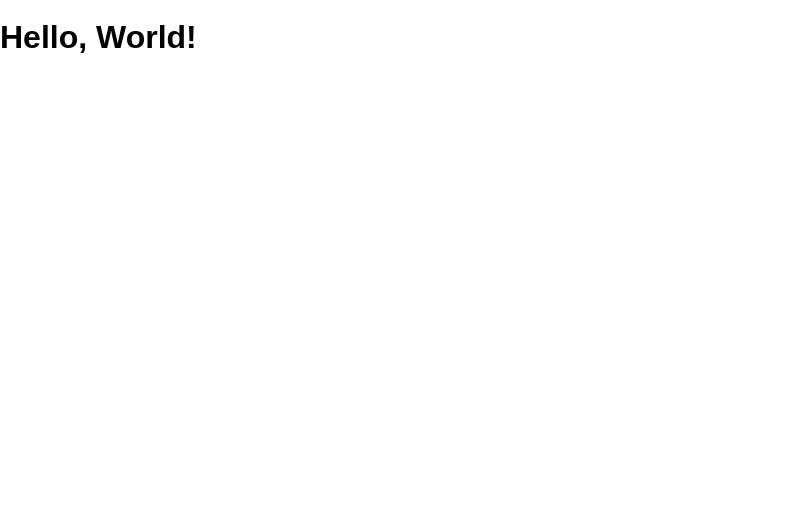
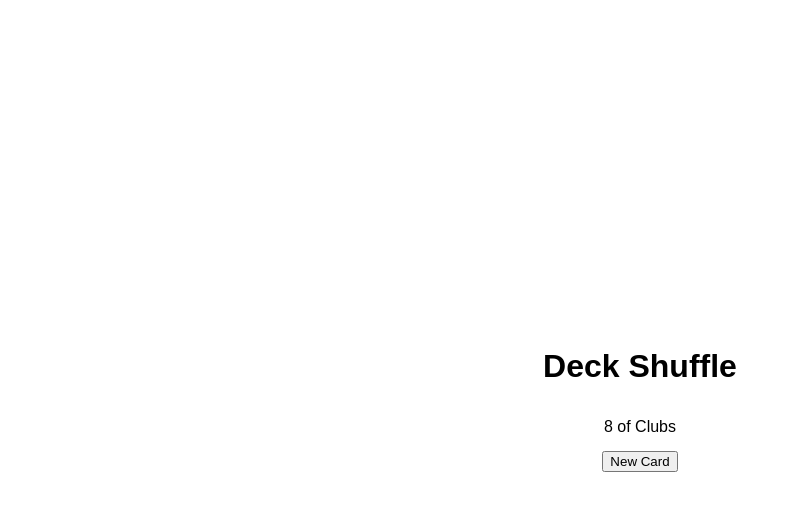
Before and after one commit to Breadkenty/homework-8, a website: page public/index.html in a window 1280 px wide. Shown: the whole page, without its empty margins (0-797 px from the left). Drawn offline with Linux system fonts and the light colour scheme.

Commit message:
first push

```diff
--- a/public/index.html
+++ b/public/index.html
@@ -1,14 +1,16 @@
 <!DOCTYPE html>
 <html>
   <head lang="en">
-    <meta charset="UTF-8">
-    <meta name="viewport" content="width=device-width, initial-scale=1">
+    <meta charset="UTF-8" />
+    <meta name="viewport" content="width=device-width, initial-scale=1" />
     <title>Homework 8</title>
-    <link rel="shortcut icon" href="/favicon.ico">
-    <link rel="stylesheet" href="/screen.css">
+    <link rel="shortcut icon" href="/favicon.ico" />
+    <link rel="stylesheet" href="/screen.css" />
   </head>
   <body>
-    <h1 class='hello-world'></h1>
+    <h1>Deck Shuffle</h1>
+    <p id="card">random card</p>
+    <button id="newCard">New Card</button>
     <script src="/main.js" charset="utf-8"></script>
   </body>
 </html>
--- a/public/main.js
+++ b/public/main.js
@@ -1,7 +1,45 @@
+let suits = ["Hearts", "Clubs", "Spades", "Diamonds"];
+let faces = [
+  "Ace",
+  "2",
+  "3",
+  "4",
+  "5",
+  "6",
+  "7",
+  "8",
+  "9",
+  "10",
+  "Jack",
+  "Queen",
+  "King"
+];
+let deck = [];
+
+const createDeck = () => {
+  for (let suitIndex = 0; suitIndex < suits.length; suitIndex++) {
+    for (let faceIndex = 0; faceIndex < faces.length; faceIndex++) {
+      deck.push({
+        suit: suits[suitIndex],
+        face: faces[faceIndex]
+      });
+    }
+  }
+};
+
+const randomCard = () => {
+  createDeck();
+  const randomNumber = Math.floor(Math.random() * 52);
+  const randomCard = deck[randomNumber];
+  const formattedCard = `${randomCard.face} of ${randomCard.suit}`;
+  document.querySelector("#card").textContent = formattedCard;
+};
+
 const main = () => {
-  if (document.querySelector('h1.hello-world')) {
-    document.querySelector('h1.hello-world').textContent = 'Hello, World!'
-  }
-}
+  randomCard();
+  document
+    .querySelector("#newCard")
+    .addEventListener("click", () => randomCard());
+};
 
-document.addEventListener('DOMContentLoaded', main)
+document.addEventListener("DOMContentLoaded", main);
--- a/public/screen.css
+++ b/public/screen.css
@@ -9,4 +9,8 @@ html {
 body {
   margin: 0;
   min-height: 100%;
+  display: flex;
+  flex-direction: column;
+  justify-content: center;
+  align-items: center;
 }
```
